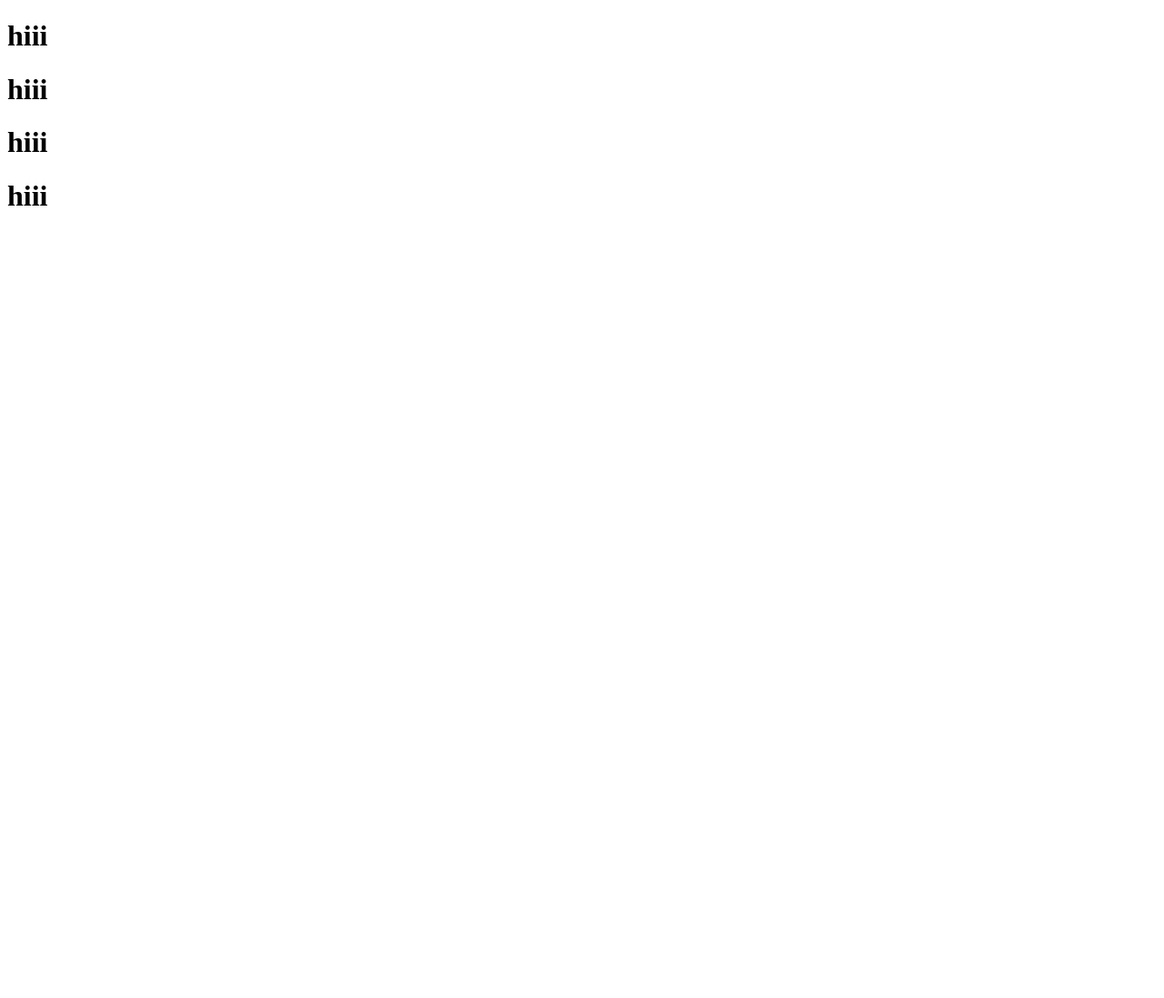
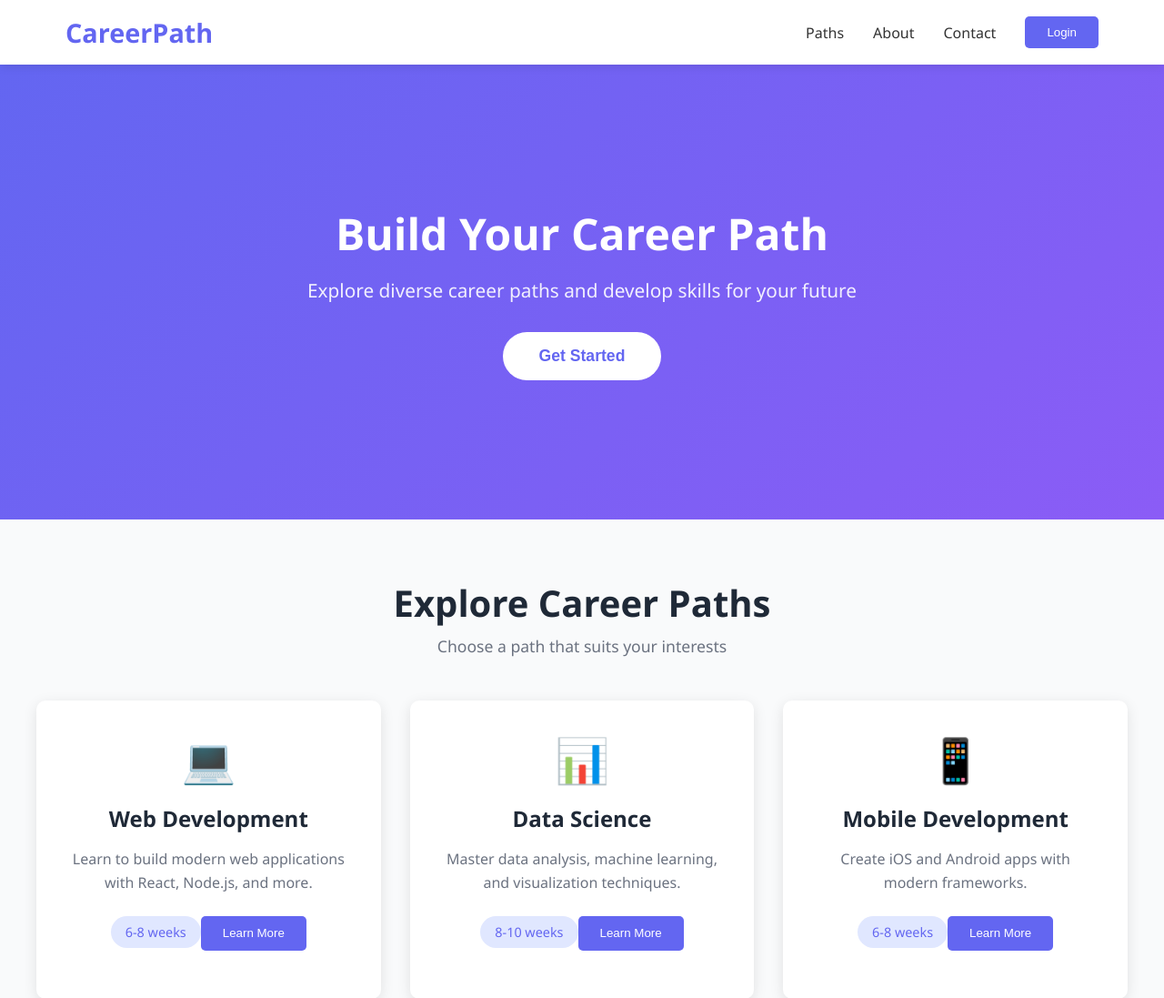
Before and after one commit to minindumadhawa/CareerPath, a React (Create React App) app in the folder frontend/: page / in a window 1280 px wide. Shown: the top 1097 px of the page at 91% size. Before the commit the page ends 800 px from the top, so only its background shows below. Built offline with nearby package versions, Linux system fonts and the light colour scheme.

Commit message:
cr home page suc

```diff
--- a/frontend/src/App.js
+++ b/frontend/src/App.js
@@ -1,12 +1,10 @@
 import './App.css';
+import Home from './Components/Home/Home';
 
 function App() {
   return (
     <div className="App">
-     <h1>hiii</h1>
-     <h1>hiii</h1>
-     <h1>hiii</h1>
-     <h1>hiii</h1>
+      <Home />
     </div>
   );
 }
--- /dev/null
+++ b/frontend/src/Components/Home/Home.css
@@ -0,0 +1,302 @@
+* {
+  margin: 0;
+  padding: 0;
+  box-sizing: border-box;
+}
+
+.home {
+  font-family: 'Segoe UI', Tahoma, Geneva, Verdana, sans-serif;
+  color: #333;
+  overflow-x: hidden;
+}
+
+/* Navigation Bar */
+.navbar {
+  background-color: #fff;
+  box-shadow: 0 2px 10px rgba(0, 0, 0, 0.1);
+  position: sticky;
+  top: 0;
+  z-index: 100;
+}
+
+.nav-container {
+  max-width: 1200px;
+  margin: 0 auto;
+  display: flex;
+  justify-content: space-between;
+  align-items: center;
+  padding: 1rem 2rem;
+}
+
+.logo {
+  font-size: 1.8rem;
+  font-weight: bold;
+  color: #6366f1;
+}
+
+.nav-links {
+  display: flex;
+  gap: 2rem;
+  align-items: center;
+}
+
+.nav-links a {
+  text-decoration: none;
+  color: #333;
+  font-weight: 500;
+  transition: color 0.3s ease;
+}
+
+.nav-links a:hover {
+  color: #6366f1;
+}
+
+.login-btn {
+  background-color: #6366f1;
+  color: white;
+  border: none;
+  padding: 0.6rem 1.5rem;
+  border-radius: 5px;
+  cursor: pointer;
+  font-weight: 500;
+  transition: background-color 0.3s ease;
+}
+
+.login-btn:hover {
+  background-color: #4f46e5;
+}
+
+/* Hero Section */
+.hero {
+  background: linear-gradient(135deg, #6366f1 0%, #8b5cf6 100%);
+  color: white;
+  padding: 6rem 2rem;
+  text-align: center;
+  min-height: 500px;
+  display: flex;
+  align-items: center;
+  justify-content: center;
+}
+
+.hero-content h1 {
+  font-size: 3rem;
+  margin-bottom: 1rem;
+  animation: fadeInDown 0.8s ease;
+}
+
+.hero-content p {
+  font-size: 1.3rem;
+  margin-bottom: 2rem;
+  opacity: 0.9;
+  animation: fadeInUp 0.8s ease;
+}
+
+.cta-btn {
+  background-color: white;
+  color: #6366f1;
+  border: none;
+  padding: 1rem 2.5rem;
+  font-size: 1.1rem;
+  border-radius: 50px;
+  cursor: pointer;
+  font-weight: bold;
+  transition: transform 0.3s ease, box-shadow 0.3s ease;
+  animation: fadeInUp 0.8s ease 0.2s both;
+}
+
+.cta-btn:hover {
+  transform: translateY(-3px);
+  box-shadow: 0 10px 30px rgba(0, 0, 0, 0.2);
+}
+
+/* Paths Section */
+.paths {
+  padding: 4rem 2rem;
+  background-color: #f9fafb;
+}
+
+.paths-container {
+  max-width: 1200px;
+  margin: 0 auto;
+}
+
+.paths-container h2 {
+  font-size: 2.5rem;
+  text-align: center;
+  margin-bottom: 0.5rem;
+  color: #1f2937;
+}
+
+.section-subtitle {
+  text-align: center;
+  color: #6b7280;
+  margin-bottom: 3rem;
+  font-size: 1.1rem;
+}
+
+.cards-grid {
+  display: grid;
+  grid-template-columns: repeat(auto-fit, minmax(280px, 1fr));
+  gap: 2rem;
+  margin-top: 2rem;
+}
+
+.card {
+  background: white;
+  border-radius: 10px;
+  padding: 2rem;
+  box-shadow: 0 4px 15px rgba(0, 0, 0, 0.1);
+  transition: transform 0.3s ease, box-shadow 0.3s ease;
+  text-align: center;
+}
+
+.card:hover {
+  transform: translateY(-10px);
+  box-shadow: 0 12px 30px rgba(0, 0, 0, 0.15);
+}
+
+.card-icon {
+  font-size: 3rem;
+  margin-bottom: 1rem;
+}
+
+.card h3 {
+  font-size: 1.5rem;
+  margin-bottom: 1rem;
+  color: #1f2937;
+}
+
+.card p {
+  color: #6b7280;
+  margin-bottom: 1.5rem;
+  line-height: 1.6;
+}
+
+.card-duration {
+  background-color: #e0e7ff;
+  color: #6366f1;
+  padding: 0.5rem 1rem;
+  border-radius: 20px;
+  font-size: 0.9rem;
+  display: inline-block;
+  margin-bottom: 1.5rem;
+}
+
+.card-btn {
+  background-color: #6366f1;
+  color: white;
+  border: none;
+  padding: 0.7rem 1.5rem;
+  border-radius: 5px;
+  cursor: pointer;
+  font-weight: 500;
+  transition: background-color 0.3s ease;
+}
+
+.card-btn:hover {
+  background-color: #4f46e5;
+}
+
+/* About Section */
+.about {
+  padding: 4rem 2rem;
+  background-color: white;
+}
+
+.about-container {
+  max-width: 1200px;
+  margin: 0 auto;
+}
+
+.about-container h2 {
+  font-size: 2.5rem;
+  text-align: center;
+  margin-bottom: 3rem;
+  color: #1f2937;
+}
+
+.about-grid {
+  display: grid;
+  grid-template-columns: repeat(auto-fit, minmax(200px, 1fr));
+  gap: 2rem;
+}
+
+.about-item {
+  text-align: center;
+  padding: 2rem;
+  background-color: #f9fafb;
+  border-radius: 10px;
+}
+
+.about-number {
+  display: block;
+  font-size: 2.5rem;
+  font-weight: bold;
+  color: #6366f1;
+  margin-bottom: 0.5rem;
+}
+
+.about-item p {
+  color: #6b7280;
+  font-size: 1.1rem;
+}
+
+/* Footer */
+.footer {
+  background-color: #1f2937;
+  color: white;
+  text-align: center;
+  padding: 2rem;
+}
+
+/* Animations */
+@keyframes fadeInDown {
+  from {
+    opacity: 0;
+    transform: translateY(-30px);
+  }
+  to {
+    opacity: 1;
+    transform: translateY(0);
+  }
+}
+
+@keyframes fadeInUp {
+  from {
+    opacity: 0;
+    transform: translateY(30px);
+  }
+  to {
+    opacity: 1;
+    transform: translateY(0);
+  }
+}
+
+/* Responsive Design */
+@media (max-width: 768px) {
+  .nav-links {
+    gap: 1rem;
+  }
+
+  .hero-content h1 {
+    font-size: 2rem;
+  }
+
+  .hero-content p {
+    font-size: 1rem;
+  }
+
+  .paths-container h2,
+  .about-container h2 {
+    font-size: 2rem;
+  }
+
+  .cards-grid {
+    grid-template-columns: 1fr;
+  }
+
+  .login-btn {
+    padding: 0.5rem 1rem;
+    font-size: 0.9rem;
+  }
+}
--- /dev/null
+++ b/frontend/src/Components/Home/Home.js
@@ -0,0 +1,108 @@
+import './Home.css';
+
+function Home() {
+  const careerPaths = [
+    {
+      id: 1,
+      title: 'Web Development',
+      description: 'Learn to build modern web applications with React, Node.js, and more.',
+      icon: '💻',
+      duration: '6-8 weeks'
+    },
+    {
+      id: 2,
+      title: 'Data Science',
+      description: 'Master data analysis, machine learning, and visualization techniques.',
+      icon: '📊',
+      duration: '8-10 weeks'
+    },
+    {
+      id: 3,
+      title: 'Mobile Development',
+      description: 'Create iOS and Android apps with modern frameworks.',
+      icon: '📱',
+      duration: '6-8 weeks'
+    },
+    {
+      id: 4,
+      title: 'UI/UX Design',
+      description: 'Design beautiful and user-friendly interfaces and experiences.',
+      icon: '🎨',
+      duration: '5-7 weeks'
+    }
+  ];
+
+  return (
+    <div className="home">
+      {/* Navigation Bar */}
+      <nav className="navbar">
+        <div className="nav-container">
+          <div className="logo">CareerPath</div>
+          <div className="nav-links">
+            <a href="#paths">Paths</a>
+            <a href="#about">About</a>
+            <a href="#contact">Contact</a>
+            <button className="login-btn">Login</button>
+          </div>
+        </div>
+      </nav>
+
+      {/* Hero Section */}
+      <section className="hero">
+        <div className="hero-content">
+          <h1>Build Your Career Path</h1>
+          <p>Explore diverse career paths and develop skills for your future</p>
+          <button className="cta-btn">Get Started</button>
+        </div>
+      </section>
+
+      {/* Career Paths Section */}
+      <section className="paths" id="paths">
+        <div className="paths-container">
+          <h2>Explore Career Paths</h2>
+          <p className="section-subtitle">Choose a path that suits your interests</p>
+
+          <div className="cards-grid">
+            {careerPaths.map((path) => (
+              <div key={path.id} className="card">
+                <div className="card-icon">{path.icon}</div>
+                <h3>{path.title}</h3>
+                <p>{path.description}</p>
+                <div className="card-duration">{path.duration}</div>
+                <button className="card-btn">Learn More</button>
+              </div>
+            ))}
+          </div>
+        </div>
+      </section>
+
+      {/* About Section */}
+      <section className="about" id="about">
+        <div className="about-container">
+          <h2>Why Choose CareerPath?</h2>
+          <div className="about-grid">
+            <div className="about-item">
+              <span className="about-number">1000+</span>
+              <p>Career Resources</p>
+            </div>
+            <div className="about-item">
+              <span className="about-number">50K+</span>
+              <p>Active Learners</p>
+            </div>
+            <div className="about-item">
+              <span className="about-number">95%</span>
+              <p>Success Rate</p>
+            </div>
+          </div>
+        </div>
+      </section>
+
+      {/* Footer */}
+      <footer className="footer">
+        <p>&copy; 2024 CareerPath. All rights reserved.</p>
+      </footer>
+    </div>
+  );
+}
+
+export default Home;
```
